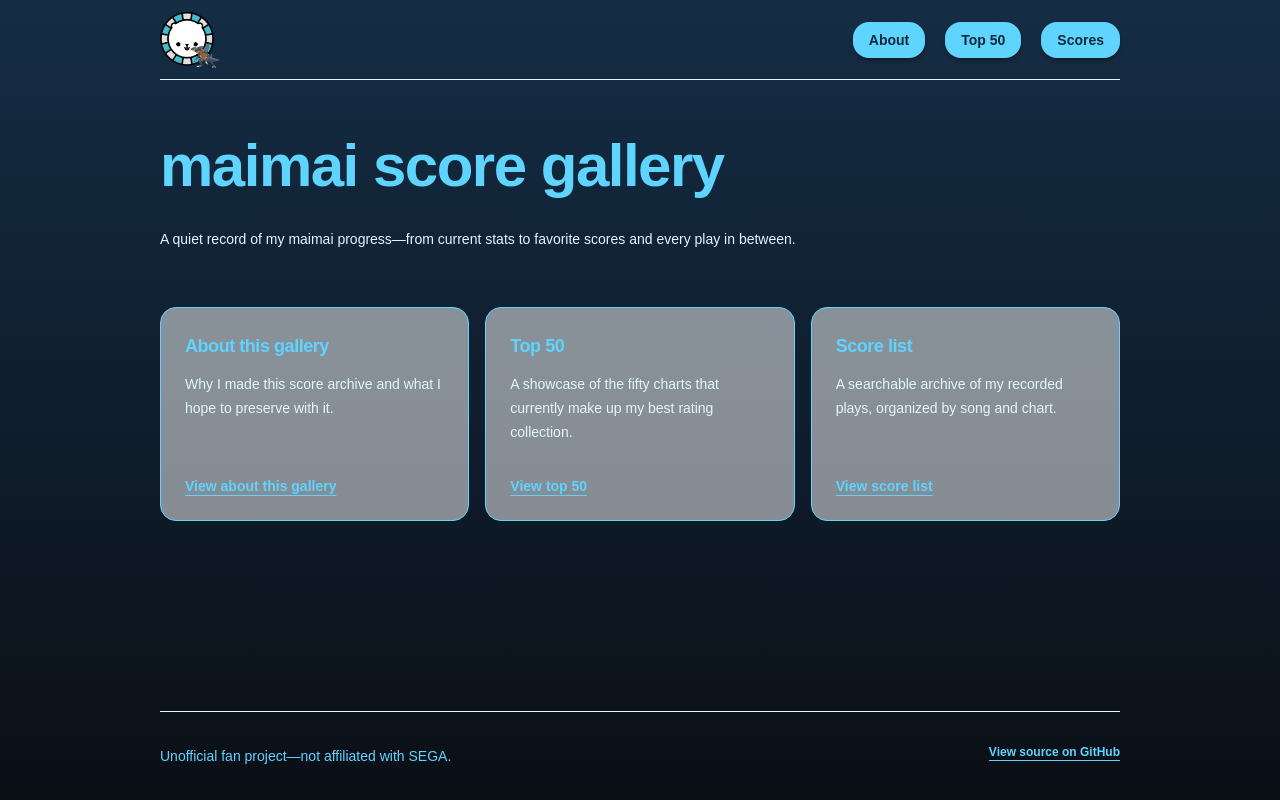
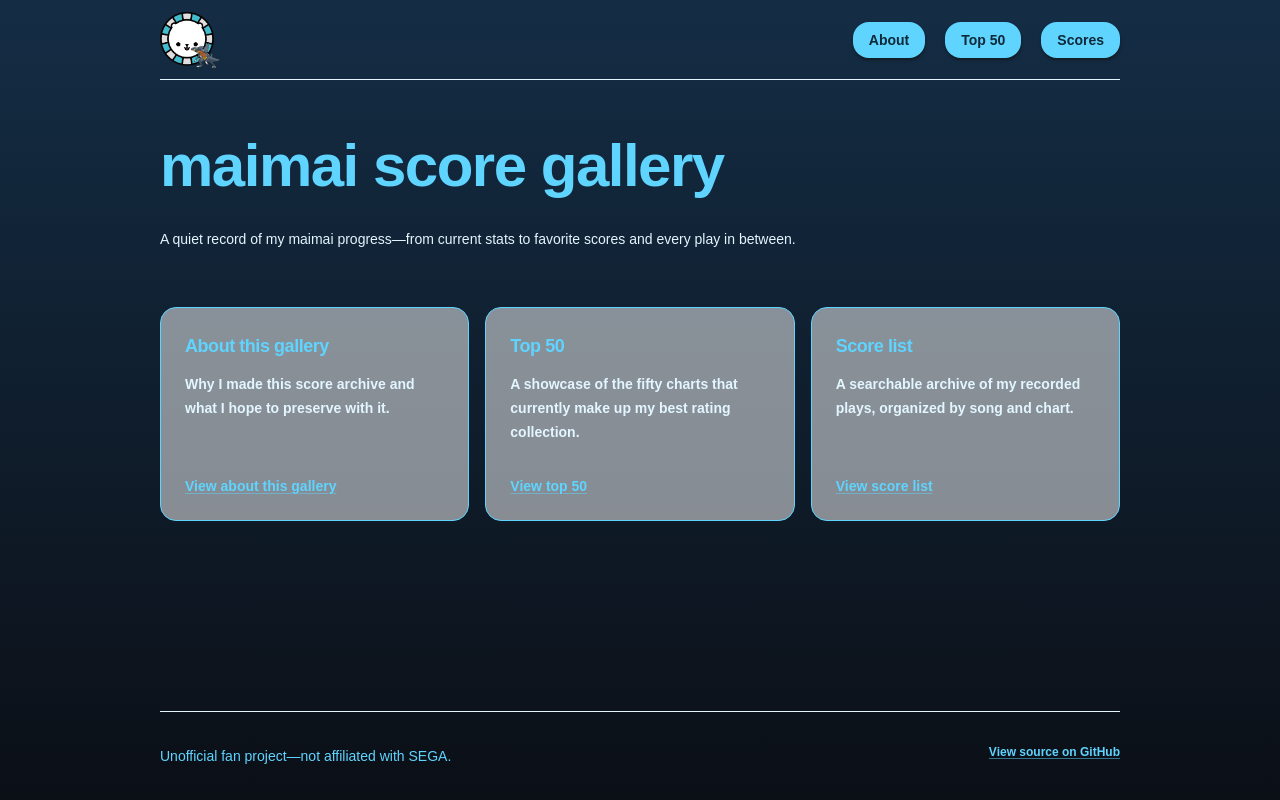
Before and after one commit to AllanSunny/maimai-score-gallery, a React (Vite) app: page / in a window 1280 px wide. Built offline with nearby package versions, Linux system fonts and the light colour scheme; no server answers; a web font is replaced by a local one.

Commit message:
Update link styling

```diff
--- a/src/components/SiteLayout.tsx
+++ b/src/components/SiteLayout.tsx
@@ -44,7 +44,7 @@ export function SiteLayout({ children, route }: SiteLayoutProps) {
 
       <footer className="flex flex-col gap-2 border-t border-lightest py-8 text-xs sm:flex-row sm:justify-between">
         <span>Unofficial fan project—not affiliated with SEGA.</span>
-        <a className="font-semibold underline underline-offset-4 hover:text-ink" href="https://github.com/AllanSunny/maimai-score-gallery">
+        <a className="underline" href="https://github.com/AllanSunny/maimai-score-gallery">
           View source on GitHub
         </a>
       </footer>
--- a/src/components/song/SongInfo.tsx
+++ b/src/components/song/SongInfo.tsx
@@ -37,7 +37,7 @@ export function SongInfo({ titles, chartType, jacketUrl, charts }: SongSummary)
             <a
               key={`${chart.chartType}-${chart.difficulty}`}
               href={chartRoute}
-              className={`grid grid-cols-[1fr_auto] items-center gap-4 border-l-4 px-4 py-4 transition hover:bg-cream sm:grid-cols-[minmax(9rem,1fr)_8rem_9rem] sm:px-5 ${difficultyStyles[chart.difficulty]}`}
+              className={`grid grid-cols-[1fr_auto] items-center gap-4 border-l-4 px-4 py-4 no-underline transition hover:bg-cream sm:grid-cols-[minmax(9rem,1fr)_8rem_9rem] sm:px-5 ${difficultyStyles[chart.difficulty]}`}
             >
               <div>
                 <p className="font-semibold">{chart.difficulty}</p>
--- a/src/components/ui/NavigationCard.tsx
+++ b/src/components/ui/NavigationCard.tsx
@@ -8,13 +8,13 @@ export function NavigationCard({ href, title, description }: NavigationCardProps
   return (
     <a
       href={href}
-      className="group flex min-h-48 flex-col justify-between rounded-2xl border border-line bg-white/50 p-6 transition hover:-translate-y-0.5 hover:border-muted/50 hover:bg-white"
+      className="group flex min-h-48 flex-col justify-between rounded-2xl border border-line bg-white/50 p-6 no-underline transition hover:-translate-y-0.5 hover:border-muted/50 hover:bg-white"
     >
       <div>
         <h2 className="text-lg font-semibold tracking-tight">{title}</h2>
         <p className="mt-3 max-w-sm text-lightest">{description}</p>
       </div>
-      <span className="mt-8 text-sm font-semibold text-coral underline underline-offset-4">
+      <span className="mt-8 text-sm underline decoration-primary/50 group-hover:decoration-lightest/50">
         View {title.toLowerCase()}
       </span>
     </a>
--- a/src/css/utilities.css
+++ b/src/css/utilities.css
@@ -12,6 +12,7 @@
   box-shadow: 0.02rem 0.15rem 0.15rem var(--color-darkest);
 
   font-weight: 600;
+  text-decoration: none;
   transition: color 150ms, background-color 150ms, border-color 150ms, box-shadow 150ms;
   cursor: pointer;
   -webkit-tap-highlight-color: transparent;
--- a/src/pages/AboutPage.tsx
+++ b/src/pages/AboutPage.tsx
@@ -153,17 +153,11 @@ export function AboutPage() {
 
             <p>Yellow notes indicate multiple inputs that happen at the same time.</p>
             <p>
-              <a
-                className="font-semibold text-primary underline decoration-primary/50 underline-offset-4 hover:text-light"
-                href="https://drive.google.com/file/d/1CmaGTflL799vyfBifZg_duljNs1ECwYh/view?usp=sharing"
-              >
+              <a href="https://drive.google.com/file/d/1CmaGTflL799vyfBifZg_duljNs1ECwYh/view?usp=sharing">
                 Here's a video of me doing all this in action!
               </a>{" "}
               Of course, I've also recorded the corresponding score results{" "}
-              <a
-                className="font-semibold text-primary underline decoration-primary/50 underline-offset-4 hover:text-light"
-                href="https://allansunny.github.io/maimai-score-gallery/charts/song-a7a461d9d280-dx-master#UyxstW7KkMmCHUym14wI8jR1NHKlU1Pc7hDBGVpuftA"
-              >
+              <a href="https://allansunny.github.io/maimai-score-gallery/charts/song-a7a461d9d280-dx-master#UyxstW7KkMmCHUym14wI8jR1NHKlU1Pc7hDBGVpuftA">
                 here
               </a>
               .
@@ -286,12 +280,10 @@ export function AboutPage() {
       <section className="mt-12 border-t border-lightest pt-8">
         <p className="text-lightest">
           More technical details about this gallery's setup can be found on the{" "}
-          <a
-            className="font-semibold text-primary underline decoration-primary/50 underline-offset-4 hover:text-light"
-            href="https://github.com/AllanSunny/maimai-score-gallery#readme"
-          >
-            README.
+          <a href="https://github.com/AllanSunny/maimai-score-gallery#readme">
+            README
           </a>
+          .
         </p>
       </section>
     </div>
--- a/src/styles.css
+++ b/src/styles.css
@@ -80,8 +80,16 @@
     );
   }
 
-  a {
-    color: inherit;
-    text-decoration: none;
+  a,
+  a:visited {
+    color: var(--color-primary);
+    font-weight: 600;
+    text-decoration-line: underline;
+    text-decoration-color: color-mix(in srgb, currentColor 50%, transparent);
+    text-underline-offset: 2px;
+  }
+
+  a:hover {
+    color: var(--color-lightest);
   }
 }
```
